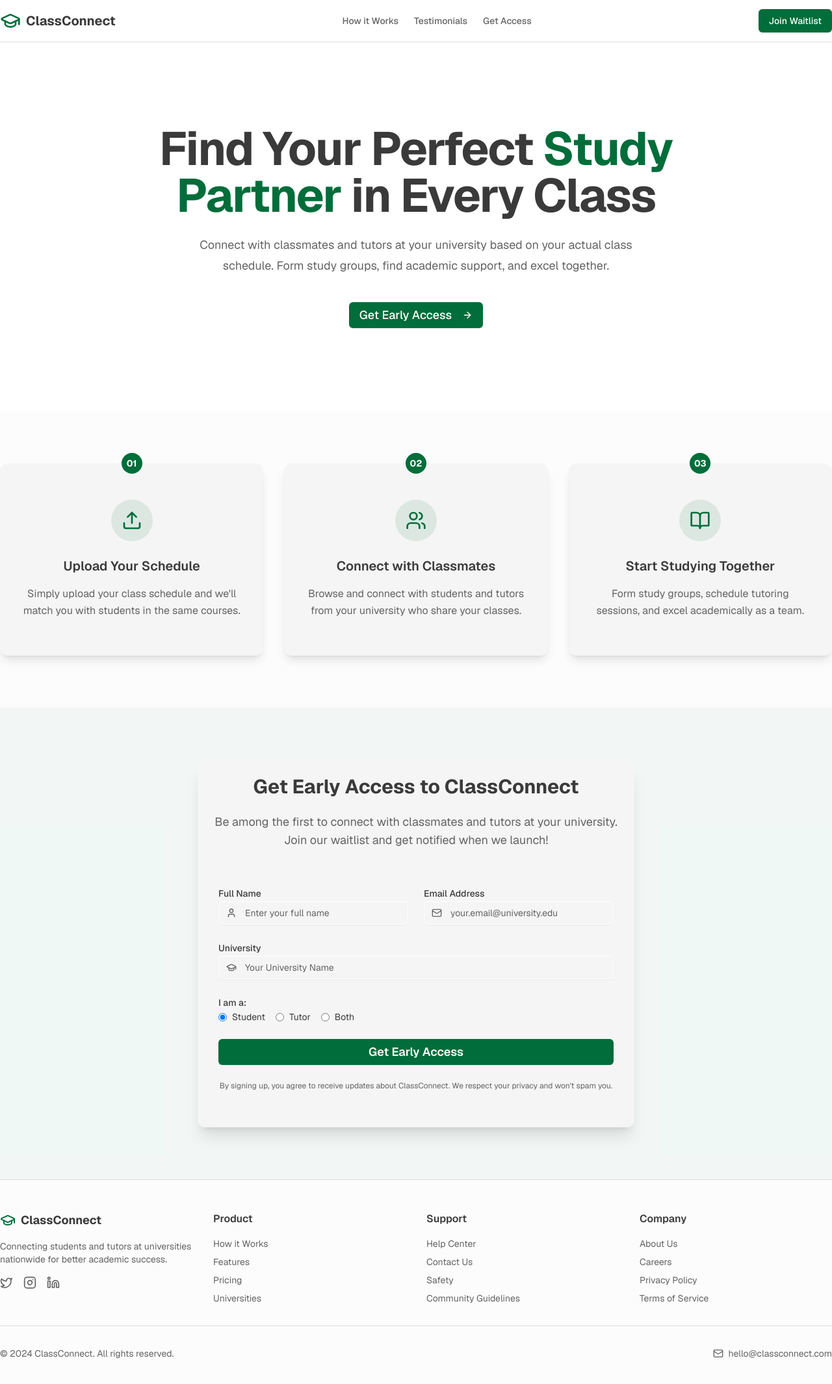
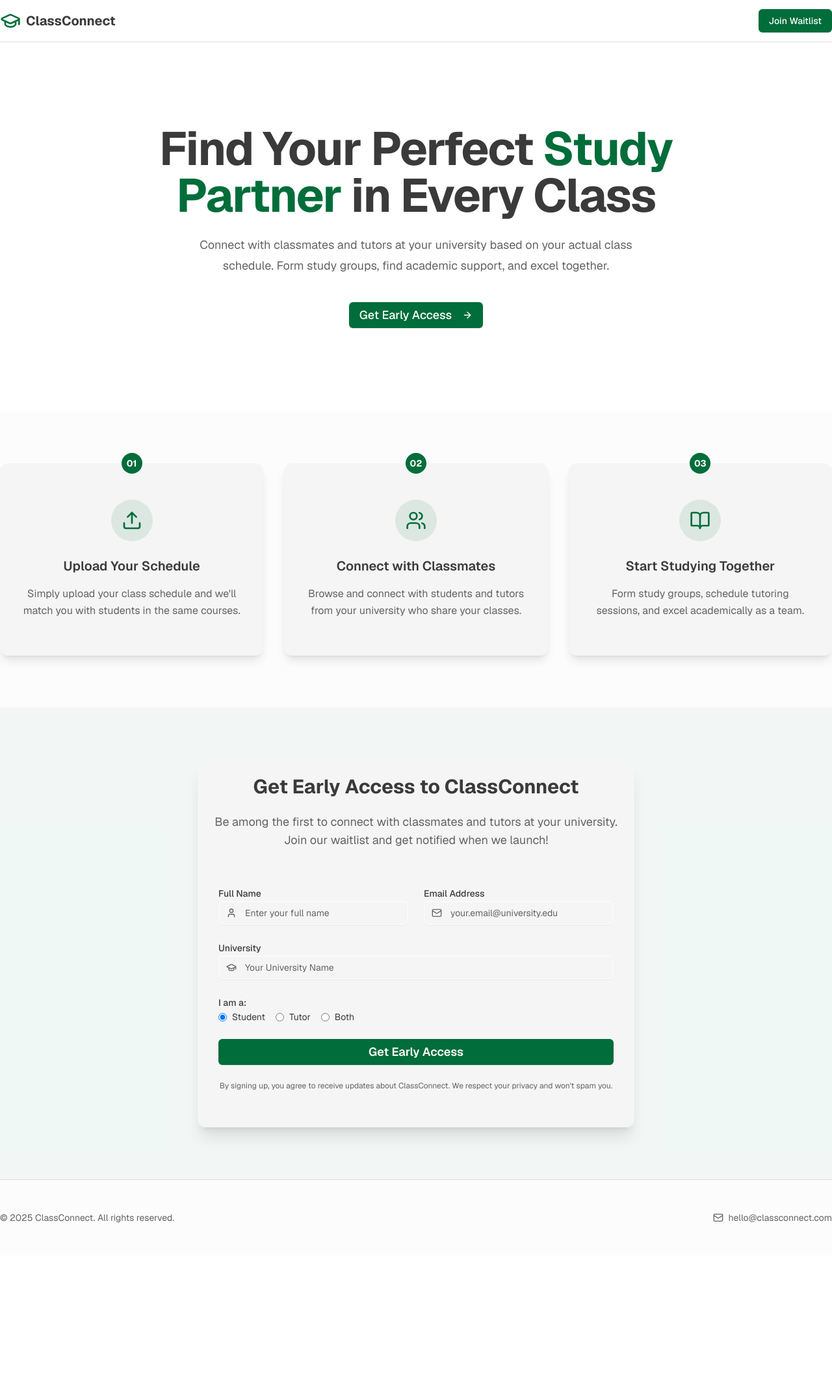
Before and after one commit to Hannahkj12/class-connect, a Next.js app: page / in a window 1280 px wide. Shown: the top 2130 px of the page at 65% size. After the commit the page ends 1932 px from the top, so only its background shows below. Built offline with nearby package versions, Linux system fonts and the light colour scheme.

Commit message:
refactor: simplify header and footer components
Remove unnecessary elements for cleaner design.

#VERCEL_SKIP

Co-authored-by: null <126614014+Hannahkj12@users.noreply.github.com>

```diff
--- a/components/footer.tsx
+++ b/components/footer.tsx
@@ -1,106 +1,11 @@
-import { GraduationCap, Mail, Twitter, Instagram, Linkedin } from "lucide-react"
+import { Mail } from "lucide-react"
 
 export function Footer() {
   return (
     <footer className="bg-muted/30 border-t">
       <div className="container py-12">
-        <div className="grid grid-cols-1 gap-8 md:grid-cols-4">
-          <div className="space-y-4">
-            <div className="flex items-center space-x-2">
-              <GraduationCap className="h-6 w-6 text-primary" />
-              <span className="text-lg font-bold text-foreground">ClassConnect</span>
-            </div>
-            <p className="text-sm text-muted-foreground max-w-xs">
-              Connecting students and tutors at universities nationwide for better academic success.
-            </p>
-            <div className="flex space-x-4">
-              <Twitter className="h-5 w-5 text-muted-foreground hover:text-primary cursor-pointer transition-colors" />
-              <Instagram className="h-5 w-5 text-muted-foreground hover:text-primary cursor-pointer transition-colors" />
-              <Linkedin className="h-5 w-5 text-muted-foreground hover:text-primary cursor-pointer transition-colors" />
-            </div>
-          </div>
-
-          <div>
-            <h3 className="font-semibold text-foreground mb-4">Product</h3>
-            <ul className="space-y-2 text-sm">
-              <li>
-                <a href="#" className="text-muted-foreground hover:text-foreground transition-colors">
-                  How it Works
-                </a>
-              </li>
-              <li>
-                <a href="#" className="text-muted-foreground hover:text-foreground transition-colors">
-                  Features
-                </a>
-              </li>
-              <li>
-                <a href="#" className="text-muted-foreground hover:text-foreground transition-colors">
-                  Pricing
-                </a>
-              </li>
-              <li>
-                <a href="#" className="text-muted-foreground hover:text-foreground transition-colors">
-                  Universities
-                </a>
-              </li>
-            </ul>
-          </div>
-
-          <div>
-            <h3 className="font-semibold text-foreground mb-4">Support</h3>
-            <ul className="space-y-2 text-sm">
-              <li>
-                <a href="#" className="text-muted-foreground hover:text-foreground transition-colors">
-                  Help Center
-                </a>
-              </li>
-              <li>
-                <a href="#" className="text-muted-foreground hover:text-foreground transition-colors">
-                  Contact Us
-                </a>
-              </li>
-              <li>
-                <a href="#" className="text-muted-foreground hover:text-foreground transition-colors">
-                  Safety
-                </a>
-              </li>
-              <li>
-                <a href="#" className="text-muted-foreground hover:text-foreground transition-colors">
-                  Community Guidelines
-                </a>
-              </li>
-            </ul>
-          </div>
-
-          <div>
-            <h3 className="font-semibold text-foreground mb-4">Company</h3>
-            <ul className="space-y-2 text-sm">
-              <li>
-                <a href="#" className="text-muted-foreground hover:text-foreground transition-colors">
-                  About Us
-                </a>
-              </li>
-              <li>
-                <a href="#" className="text-muted-foreground hover:text-foreground transition-colors">
-                  Careers
-                </a>
-              </li>
-              <li>
-                <a href="#" className="text-muted-foreground hover:text-foreground transition-colors">
-                  Privacy Policy
-                </a>
-              </li>
-              <li>
-                <a href="#" className="text-muted-foreground hover:text-foreground transition-colors">
-                  Terms of Service
-                </a>
-              </li>
-            </ul>
-          </div>
-        </div>
-
-        <div className="border-t mt-8 pt-8 flex flex-col sm:flex-row justify-between items-center">
-          <p className="text-sm text-muted-foreground">© 2024 ClassConnect. All rights reserved.</p>
+        <div className="flex flex-col sm:flex-row justify-between items-center">
+          <p className="text-sm text-muted-foreground">© 2025 ClassConnect. All rights reserved.</p>
           <div className="flex items-center space-x-2 mt-4 sm:mt-0">
             <Mail className="h-4 w-4 text-muted-foreground" />
             <span className="text-sm text-muted-foreground">hello@classconnect.com</span>
--- a/components/header.tsx
+++ b/components/header.tsx
@@ -10,27 +10,6 @@ export function Header() {
           <span className="text-xl font-bold text-foreground">ClassConnect</span>
         </div>
 
-        <nav className="hidden md:flex items-center space-x-6">
-          <a
-            href="#how-it-works"
-            className="text-sm font-medium text-muted-foreground hover:text-foreground transition-colors"
-          >
-            How it Works
-          </a>
-          <a
-            href="#testimonials"
-            className="text-sm font-medium text-muted-foreground hover:text-foreground transition-colors"
-          >
-            Testimonials
-          </a>
-          <a
-            href="#early-access"
-            className="text-sm font-medium text-muted-foreground hover:text-foreground transition-colors"
-          >
-            Get Access
-          </a>
-        </nav>
-
         <Button className="bg-primary hover:bg-primary/90 text-primary-foreground">Join Waitlist</Button>
       </div>
     </header>
```
